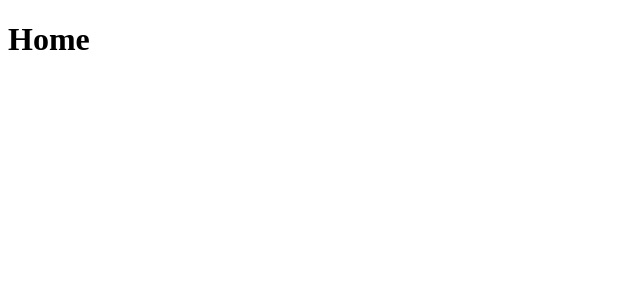
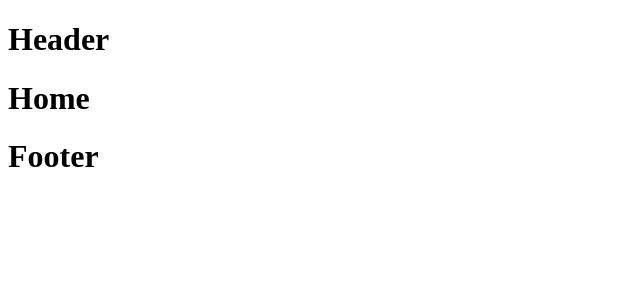
Before and after one commit to gabriel-chagas-albuquerque/sistema-atendimento-hospital-react, a React (Vite) app: page / in a window 1280 px wide. Shown: the top 300 px of the page, without its empty margins (0-640 px from the left). Built offline with nearby package versions, Linux system fonts and the light colour scheme.

Commit message:
Criação dos componentes Header e Footer, criação de Layout para replicar o Header e o Footer para todos os componentes

```diff
--- /dev/null
+++ b/src/components/Footer.jsx
@@ -0,0 +1,10 @@
+
+const Footer = () => {
+    return (
+        <>
+            <h1>Footer</h1>
+        </>
+     );
+}
+
+export default Footer;
--- /dev/null
+++ b/src/components/Header.jsx
@@ -0,0 +1,8 @@
+
+const Header = () => {
+    return (
+        <h1>Header</h1>
+     );
+}
+
+export default Header;
--- /dev/null
+++ b/src/layouts/PageLayout.jsx
@@ -0,0 +1,17 @@
+import { Outlet } from "react-router-dom";
+import Header from "../components/Header";
+import Footer from "../components/Footer";
+
+const PageLayout = () => {
+    return (
+        <>
+            <Header />
+            <main>
+                <Outlet />
+            </main>
+            <Footer />
+        </>
+     );
+}
+
+export default PageLayout;
--- a/src/routes/AppRoutes.jsx
+++ b/src/routes/AppRoutes.jsx
@@ -5,20 +5,23 @@ import Triagem from "../pages/Triagem";
 import FilaEspera from "../pages/FilaEspera";
 import LoginMedico from "../pages/LoginMedico";
 import PainelMedico from "../pages/PainelMedico";
+import PageLayout from "../layouts/PageLayout";
 
 const AppRoutes = () => {
   return (
     <BrowserRouter>
       <Routes>
-                <Route path="/" element={<Home />} />
+        <Route path="/" element={<PageLayout />} >
+          <Route index element={<Home />} />
           <Route path="/paciente" element={<PainelPaciente />} />
           <Route path="/paciente/triagem" element={<Triagem />} />
           <Route path="/paciente/fila-de-espera" element={<FilaEspera />} />
           <Route path="/login" element={<LoginMedico />} />
           <Route path="/painel-do-medico" element={<PainelMedico />} />
+        </Route>
       </Routes>
     </BrowserRouter>
   );
-}
+};
 
-export default AppRoutes
+export default AppRoutes;
```
Lines whose indentation alone changed are shown as unchanged.
